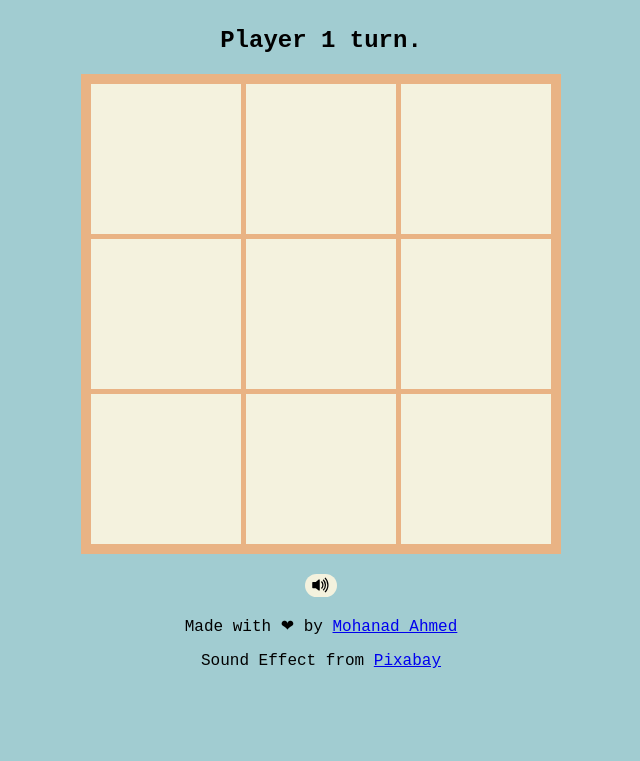
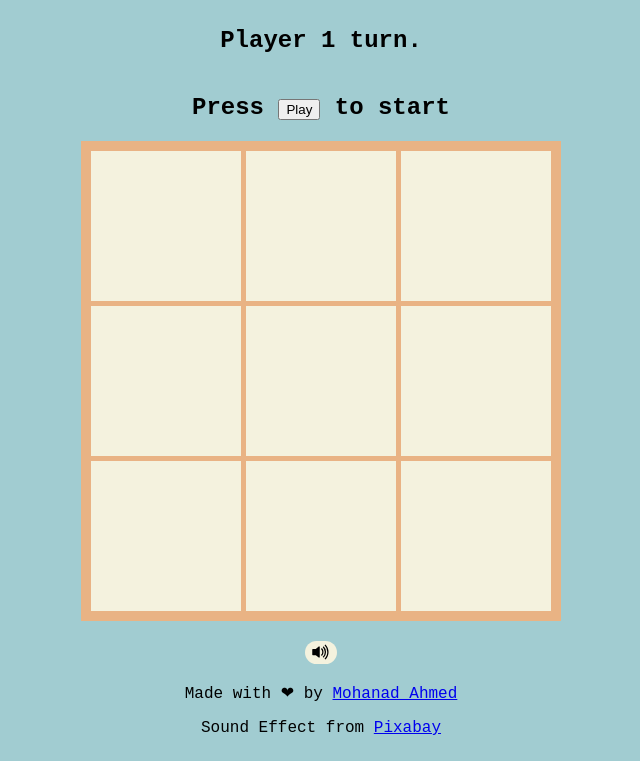
Before and after one commit to mohanad-80/Tic_Tac_Toe, a plain HTML site: page index.html in a window 1280 px wide. Shown: the part 69-830 px from the top of the page, without its empty margins (319-959 px from the left). Before the commit the page ends 800 px from the top, so only its background shows below. Drawn offline with nearby package versions, Linux system fonts and the light colour scheme.

Commit message:
Update index.html

```diff
--- a/index.html
+++ b/index.html
@@ -10,6 +10,7 @@
     <h1 class="title">Tic Tac Toe</h1>
 
     <h2 class="turn">Player 1 turn.</h2>
+    <h2 class="start-game">Press <button class="start-button">Play</button> to start</h2>
 
 
     <div class="board container">
```
